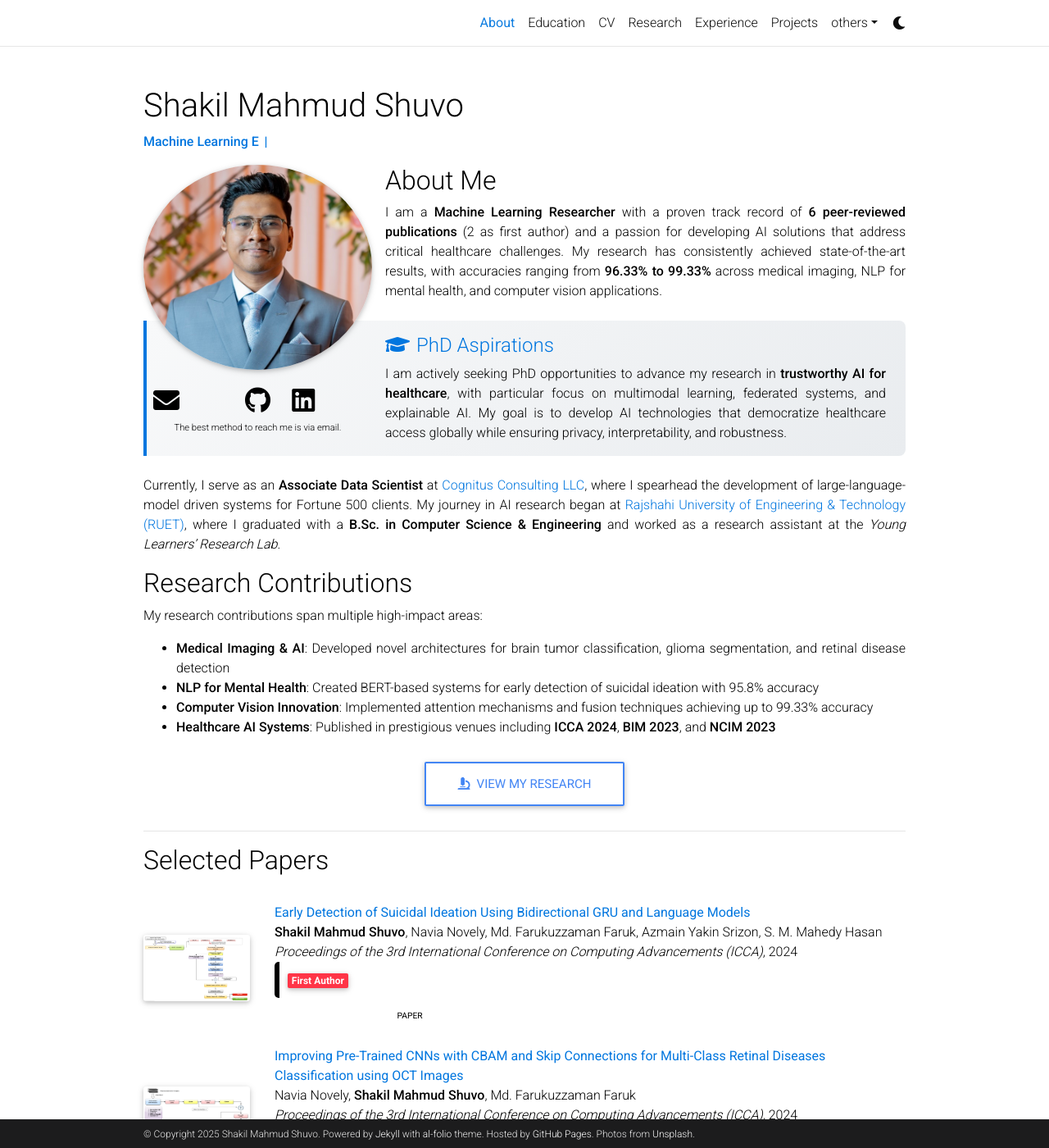
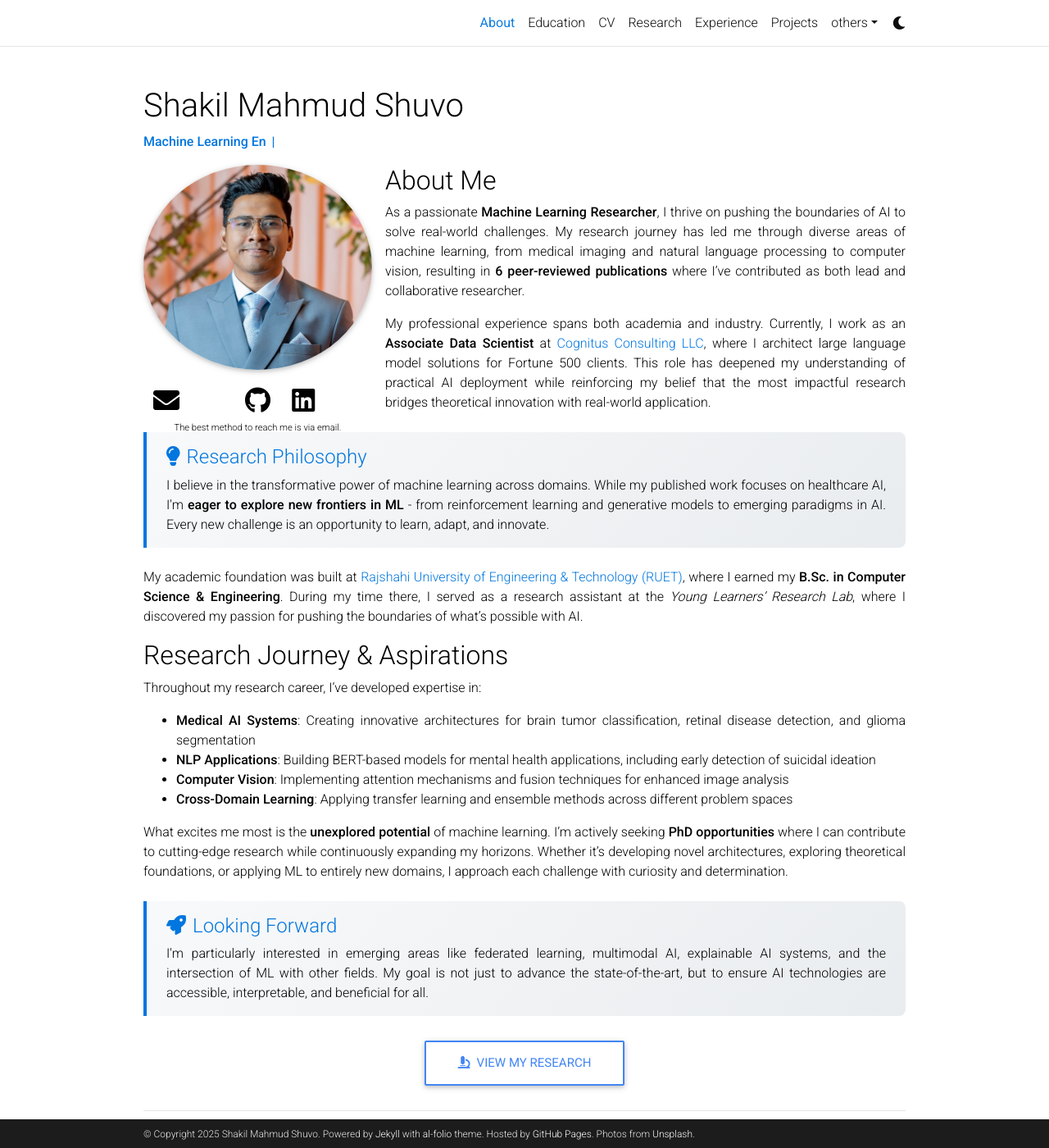
Before and after one commit to ShakilMahmudShuvo/ShakilMahmudShuvo.github.io, a Jekyll site: the page built from _pages/about.md, in a window 1280 px wide and 1400 px high. Shown: the whole window at 82% size. Built offline with Jekyll 4.4.1, drawn with Linux system fonts in a browser that asks for light colours; comment, search, counter and statistics services are not loaded; a style sheet for code colours, icons or effects is not loaded.

Commit message:
Update About Me section and add conference hyperlinks - Rewrite About Me to emphasize research/work first, then education - Show eagerness to explore new ML fields - Remove accuracy percentage highlights - Add hyperlinks to all conference names - Style conference links with subtle dotted underline

```diff
--- a/_pages/about.md
+++ b/_pages/about.md
@@ -106,23 +106,32 @@
 
 ## About Me
 
-I am a **Machine Learning Researcher** with a proven track record of **6 peer-reviewed publications** (2 as first author) and a passion for developing AI solutions that address critical healthcare challenges. My research has consistently achieved state-of-the-art results, with accuracies ranging from **96.33% to 99.33%** across medical imaging, NLP for mental health, and computer vision applications.
+As a passionate **Machine Learning Researcher**, I thrive on pushing the boundaries of AI to solve real-world challenges. My research journey has led me through diverse areas of machine learning, from medical imaging and natural language processing to computer vision, resulting in **6 peer-reviewed publications** where I've contributed as both lead and collaborative researcher.
+
+My professional experience spans both academia and industry. Currently, I work as an **Associate Data Scientist** at [Cognitus Consulting LLC](https://cognitus.com), where I architect large language model solutions for Fortune 500 clients. This role has deepened my understanding of practical AI deployment while reinforcing my belief that the most impactful research bridges theoretical innovation with real-world application.
 
 <div class="research-highlight">
-    <h4><i class="fas fa-graduation-cap mr-2"></i>PhD Aspirations</h4>
-    <p class="mb-0">I am actively seeking PhD opportunities to advance my research in <strong>trustworthy AI for healthcare</strong>, with particular focus on multimodal learning, federated systems, and explainable AI. My goal is to develop AI technologies that democratize healthcare access globally while ensuring privacy, interpretability, and robustness.</p>
+    <h4><i class="fas fa-lightbulb mr-2"></i>Research Philosophy</h4>
+    <p class="mb-0">I believe in the transformative power of machine learning across domains. While my published work focuses on healthcare AI, I'm <strong>eager to explore new frontiers in ML</strong> - from reinforcement learning and generative models to emerging paradigms in AI. Every new challenge is an opportunity to learn, adapt, and innovate.</p>
 </div>
 
-Currently, I serve as an **Associate Data Scientist** at [Cognitus Consulting LLC](https://cognitus.com), where I spearhead the development of large-language-model driven systems for Fortune 500 clients. My journey in AI research began at [Rajshahi University of Engineering & Technology (RUET)](https://www.ruet.ac.bd/), where I graduated with a **B.Sc. in Computer Science & Engineering** and worked as a research assistant at the *Young Learners' Research Lab*.
+My academic foundation was built at [Rajshahi University of Engineering & Technology (RUET)](https://www.ruet.ac.bd/), where I earned my **B.Sc. in Computer Science & Engineering**. During my time there, I served as a research assistant at the *Young Learners' Research Lab*, where I discovered my passion for pushing the boundaries of what's possible with AI.
 
-## Research Contributions
+## Research Journey & Aspirations
 
-My research contributions span multiple high-impact areas:
+Throughout my research career, I've developed expertise in:
 
-- **Medical Imaging & AI**: Developed novel architectures for brain tumor classification, glioma segmentation, and retinal disease detection
-- **NLP for Mental Health**: Created BERT-based systems for early detection of suicidal ideation with 95.8% accuracy
-- **Computer Vision Innovation**: Implemented attention mechanisms and fusion techniques achieving up to 99.33% accuracy
-- **Healthcare AI Systems**: Published in prestigious venues including **ICCA 2024**, **BIM 2023**, and **NCIM 2023**
+- **Medical AI Systems**: Creating innovative architectures for brain tumor classification, retinal disease detection, and glioma segmentation
+- **NLP Applications**: Building BERT-based models for mental health applications, including early detection of suicidal ideation
+- **Computer Vision**: Implementing attention mechanisms and fusion techniques for enhanced image analysis
+- **Cross-Domain Learning**: Applying transfer learning and ensemble methods across different problem spaces
+
+What excites me most is the **unexplored potential** of machine learning. I'm actively seeking **PhD opportunities** where I can contribute to cutting-edge research while continuously expanding my horizons. Whether it's developing novel architectures, exploring theoretical foundations, or applying ML to entirely new domains, I approach each challenge with curiosity and determination.
+
+<div class="research-highlight">
+    <h4><i class="fas fa-rocket mr-2"></i>Looking Forward</h4>
+    <p class="mb-0">I'm particularly interested in emerging areas like federated learning, multimodal AI, explainable AI systems, and the intersection of ML with other fields. My goal is not just to advance the state-of-the-art, but to ensure AI technologies are accessible, interpretable, and beneficial for all.</p>
+</div>
 
 <div class="text-center mt-4 mb-4">
     <a href="/research/" class="btn btn-outline-primary btn-lg">
```
Also changed, not shown: _pages/2_research.md (+19 -6 lines).
